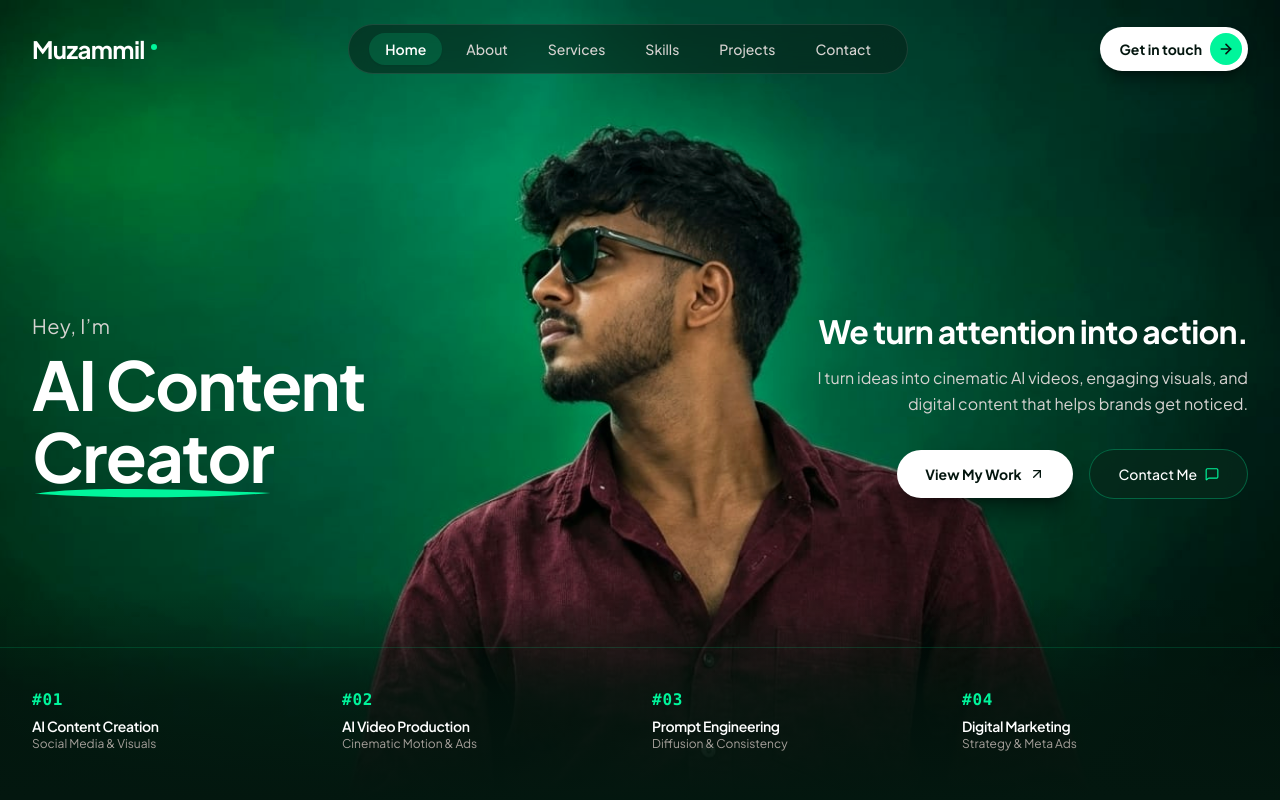
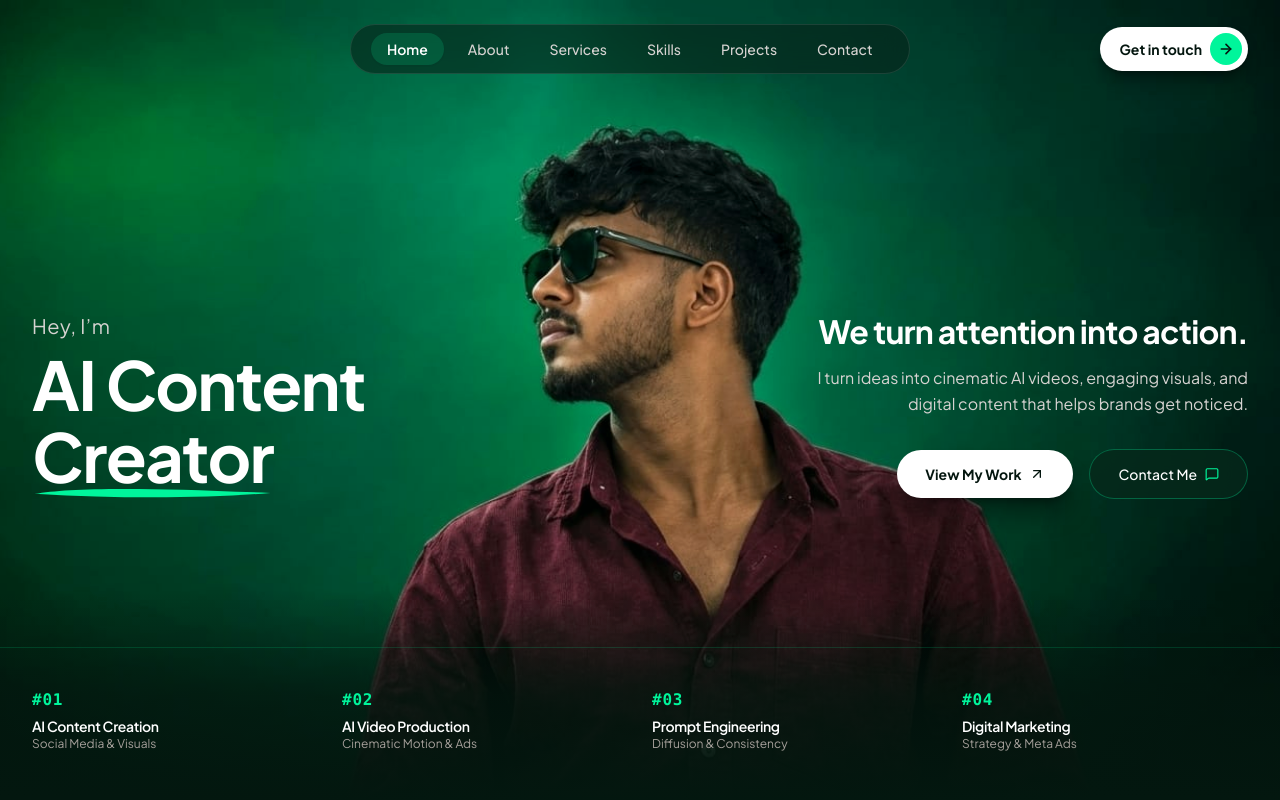
Before and after one commit to muzuhp8480-collab/muzammil-portfolio, a React (Vite) app: page / in a window 1280 px wide. Shown: the top 800 px of the page. Built offline with nearby package versions, Linux system fonts and the light colour scheme.

Commit message:
Remove MUZAMMIL. logo from the top-left of the navbar

```diff
--- a/src/components/Navbar.jsx
+++ b/src/components/Navbar.jsx
@@ -44,17 +44,8 @@ export default function Navbar({ onOpenContact }) {
     <header className="fixed top-0 left-0 right-0 z-50 transition-all duration-300 pointer-events-none px-4 sm:px-8 pt-4 sm:pt-6">
       <div className="max-w-7xl mx-auto flex items-center justify-between">
 
-        {/* Left Brand: Modern clean sans-serif matching reference "Aniviox" style */}
-        <a
-          href="#home"
-          className="pointer-events-auto flex items-center gap-1.5 group focus:outline-none"
-          aria-label="Muzammil Portfolio"
-        >
-          <span className="text-xl sm:text-2xl font-bold tracking-tight text-white group-hover:text-[#00f59b] transition-colors">
-            {personalInfo.name}
-          </span>
-          <span className="w-1.5 h-1.5 rounded-full bg-[#00f59b] inline-block mb-1" />
-        </a>
+        {/* Left spacer so central navigation pill remains centered */}
+        <div className="hidden md:block w-32 pointer-events-none" />
 
         {/* Center / Right Nav Links */}
         <nav
@@ -83,7 +74,7 @@ export default function Navbar({ onOpenContact }) {
         </nav>
 
         {/* Right CTA Button: Exact Pill Button matching reference "Get in touch" with green arrow */}
-        <div className="pointer-events-auto flex items-center gap-2 sm:gap-3">
+        <div className="pointer-events-auto ml-auto md:ml-0 flex items-center gap-2 sm:gap-3">
           <button
             onClick={onOpenContact}
             className="group flex items-center gap-2 pl-3.5 sm:pl-5 pr-1 sm:pr-1.5 py-1 sm:py-1.5 rounded-full bg-white text-[#04160f] font-bold text-xs sm:text-sm shadow-lg shadow-black/40 hover:bg-[#d1fae5] transition-all duration-300 hover:scale-105 active:scale-95 cursor-pointer"
```
